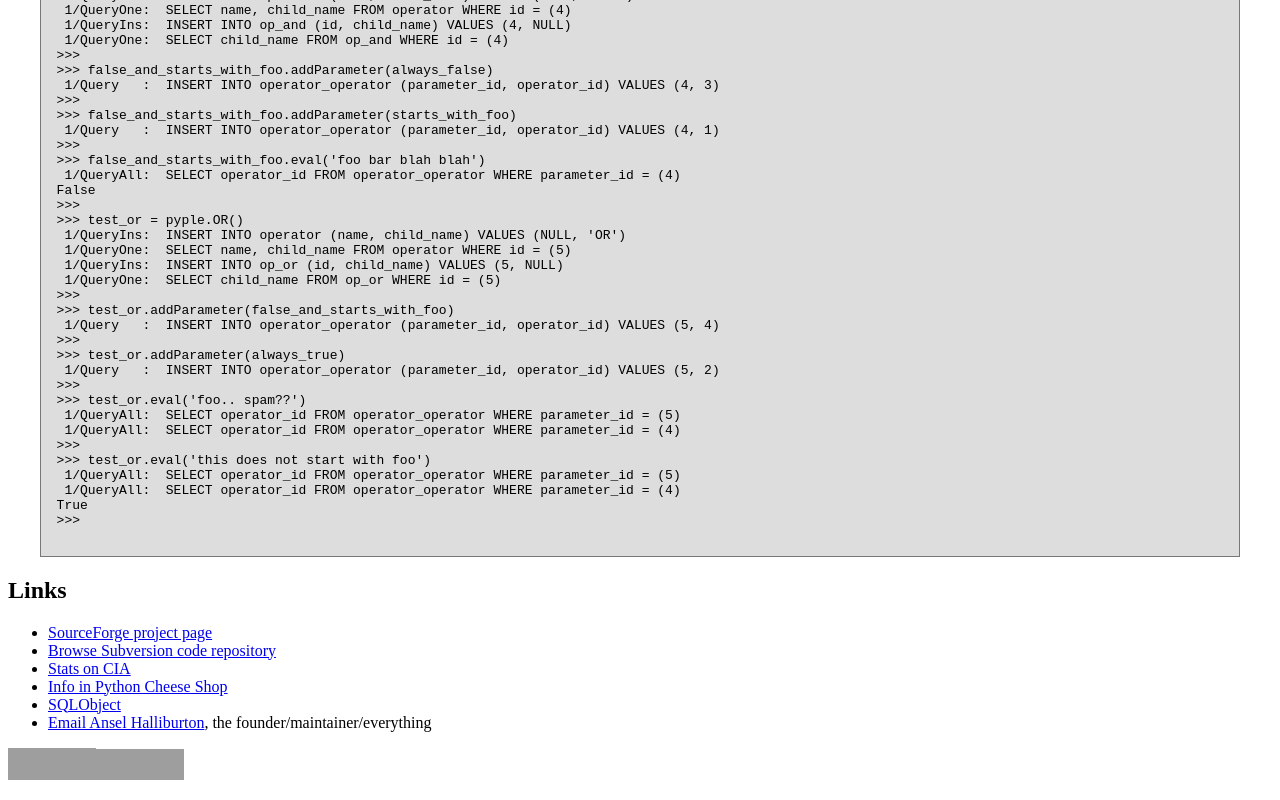
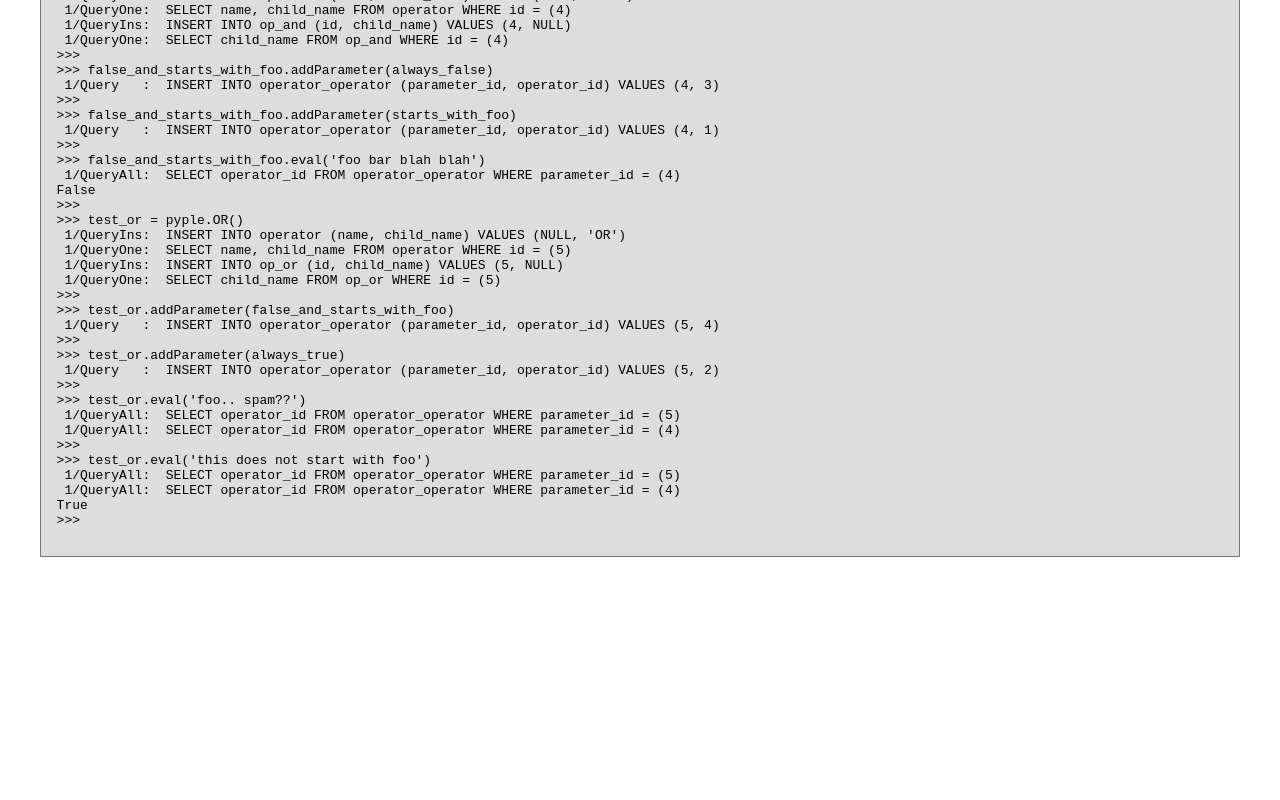
Before and after one commit to anseljh/pyple, a plain HTML site: page www/index.html in a window 1280 px wide. Shown: the part 708-1508 px from the top of the page. After the commit the page ends 1273 px from the top, so only its background shows below. Drawn offline with Linux system fonts and the light colour scheme; grey boxes are pictures that could not be loaded.

Commit message:
Repository cleanup

```diff
--- a/www/index.html
+++ b/www/index.html
@@ -90,17 +90,5 @@
       </pre>
     </div>
 
-    <h2>Links</h2>
-    <ul>
-      <li><a href="http://sourceforge.net/projects/pyple">SourceForge project page</a></li>
-      <li><a href="http://svn.sourceforge.net/viewcvs.cgi/pyple/">Browse Subversion code repository</a></li>
-      <li><a href="http://cia.navi.cx/stats/project/pyple">Stats on CIA</a></li>
-      <li><a href="http://python.org/pypi/PyPLE/">Info in Python Cheese Shop</a></li>
-      <li><a href="http://www.sqlobject.org/">SQLObject</a></li>
-      <li><a href="mailto:anseljh at users dot sourceforge dot net">Email Ansel Halliburton</a>, the founder/maintainer/everything</li>
-    </ul>
-
-    <p><a href="http://sourceforge.net/donate/index.php?group_id=164858"><img src="http://images.sourceforge.net/images/project-support.jpg" width="88" height="32" style="border:none;" alt="Support This Project" /></a><a href="http://sourceforge.net"><img src="http://sflogo.sourceforge.net/sflogo.php?group_id=164858&amp;type=1" width="88" height="31" style="border:none;" alt="SourceForge.net Logo" /></a></p>
-
 </body>
 </html>
```
Also changed, not shown: foo.txt (deleted), 3 other files.
